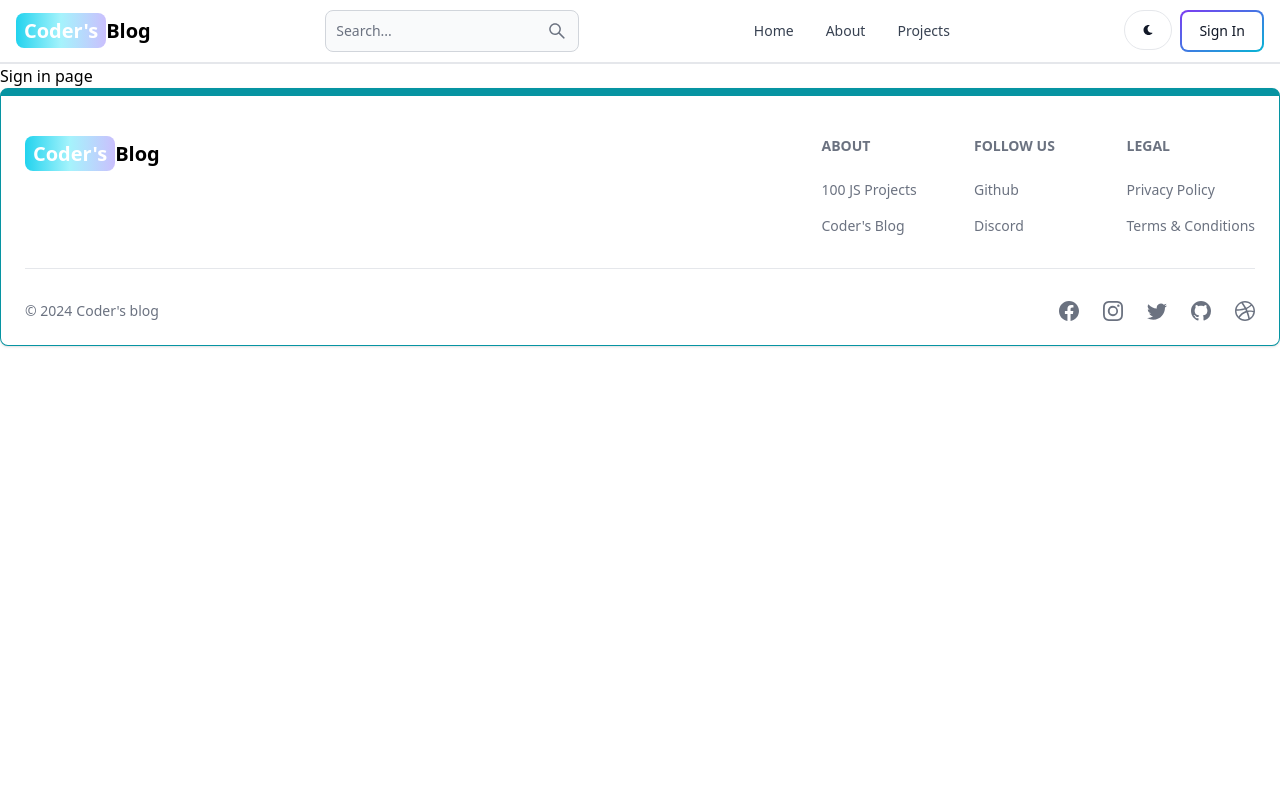
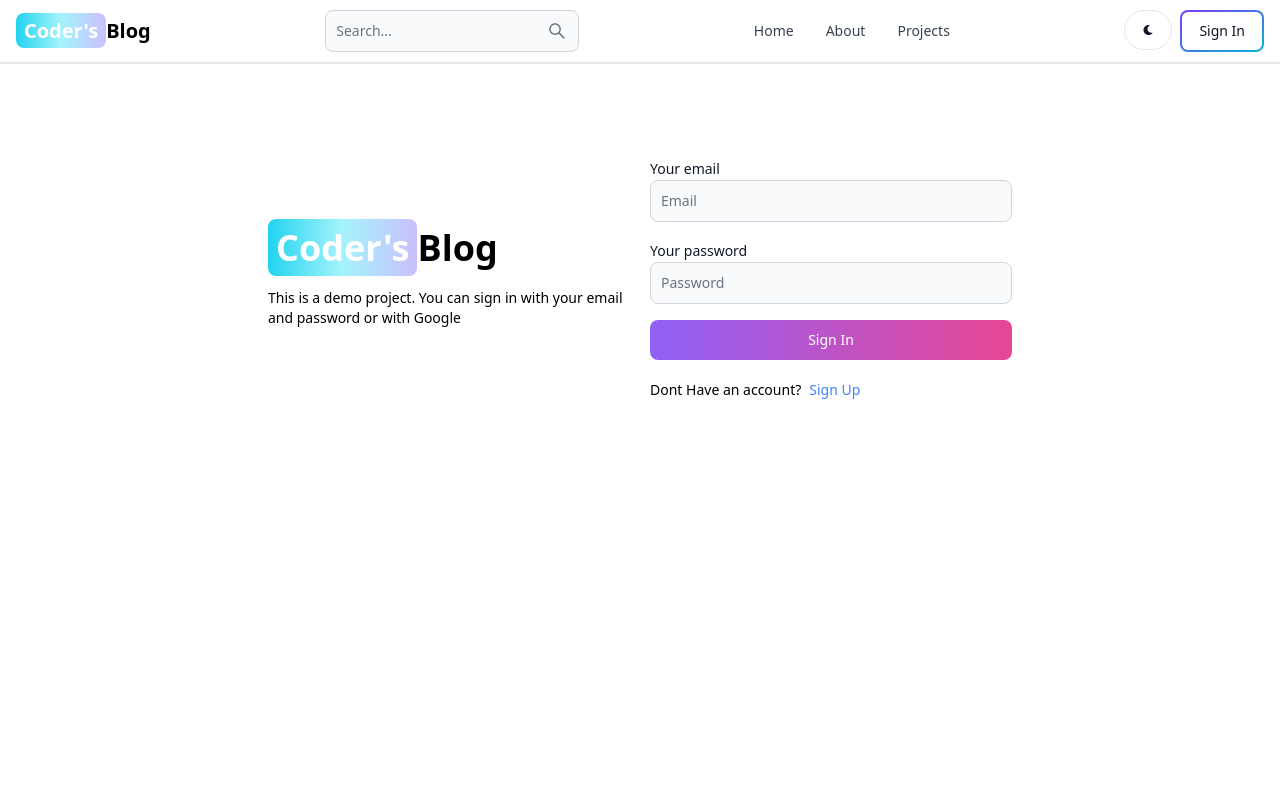
Before and after one commit to Priya-Kumari-Chourasia/mern-blog, a React (Vite) app in the folder client/: page /sign-in in a window 1280 px wide. Shown: the top 800 px of the page. Built offline with nearby package versions, Linux system fonts and the light colour scheme.

Commit message:
complete sign in page functionality

```diff
--- a/client/src/pages/SignIn.jsx
+++ b/client/src/pages/SignIn.jsx
@@ -1,9 +1,118 @@
-import React from 'react'
+import { Label, TextInput,Button, Alert, Spinner } from "flowbite-react";
+import React, { useState } from "react";
+import { Link ,useNavigate} from "react-router-dom";
 
 export default function SignIn() {
+
+    const [formData,setFormData] = useState({})
+  const [errorMessage, setErrorMessage] = useState(null)
+  const [loading,setLoading] = useState(false);
+  const navigate =useNavigate();
+  const handleChange = (e) => {
+    //console.log(e.target.value)
+    setFormData({...formData, [e.target.id]: e.target.value.trim()})
+  }
+
+  //console.log(formData)
+  const handleSubmit = async (e) => {
+    e.preventDefault();
+    if( !formData.email || !formData.password){
+      return setErrorMessage('Please fill out all fields.')
+    }
+    try {
+      setLoading(true);
+      setErrorMessage(null)
+      const res = await fetch('/api/auth/signin', {
+        method:'POST',
+        headers: { 'Content-Type': 'application/json'},
+        body:JSON.stringify(formData)
+      });
+      const data = await res.json();
+      if(data.success === false){
+        return setErrorMessage(data.message);
+
+      }
+      setLoading(false)
+      if(res.ok){
+        navigate('/')
+      }
+
+    }catch(error){
+      setErrorMessage(error.message)
+
+    }
+  }
   return (
-    <div>
-      <h1>Sign in page</h1>
+    <div className="min-h-screen mt-20">
+      <div className="flex p-3 max-w-3xl mx-auto flex-col md:flex-row md:items-center gap-5">
+        {/*left*/}
+        <div className="flex-1">
+          <Link
+            to="/"
+            className=" font-bold dark:text-white text-4xl"
+          >
+            <span className="px-2 py-1 bg-gradient-to-r from-cyan-400 via-cyan-200 to-purple-300 rounded-lg text-white">
+              Coder's
+            </span>
+            Blog
+          </Link>
+          <p className="text-sm mt-5">
+            This is a demo project. You can sign in with your email and password or with Google
+          </p>
+        </div>
+        {/*right */}
+        <div className="flex-1">
+          <form className="flex flex-col gap-4" onSubmit={handleSubmit}>
+
+
+            <div className="">
+              <Label value = 'Your email' />
+              <TextInput
+              type='email'
+              placeholder="Email"
+              id='email'
+                onChange={handleChange}
+              />
+            </div>
+
+            <div className="">
+              <Label value = 'Your password' />
+              <TextInput
+              type='password'
+              placeholder="Password"
+              id='password'
+                onChange={handleChange}
+              />
+            </div>
+            <Button gradientDuoTone='purpleToPink' type='submit' disabled={loading}>
+            {
+              loading ? (
+                <>
+                <Spinner size='sm'/>
+                <span className="pl-3">Loading...</span>
+                </>
+
+              ):'Sign In'
+            }
+
+            </Button>
+          </form>
+          <div className="flex gap-2 text-sm mt-5">
+            <span>Dont Have an account?</span>
+            <Link to='/sign-up' className="text-blue-500">
+              Sign Up
+            </Link>
+          </div>
+          {
+            errorMessage && (
+              <Alert className="mt-5" color='failure'>
+                {errorMessage}
+              </Alert>
+            )
+          }
+        </div>
+      </div>
     </div>
+
   )
 }
```
